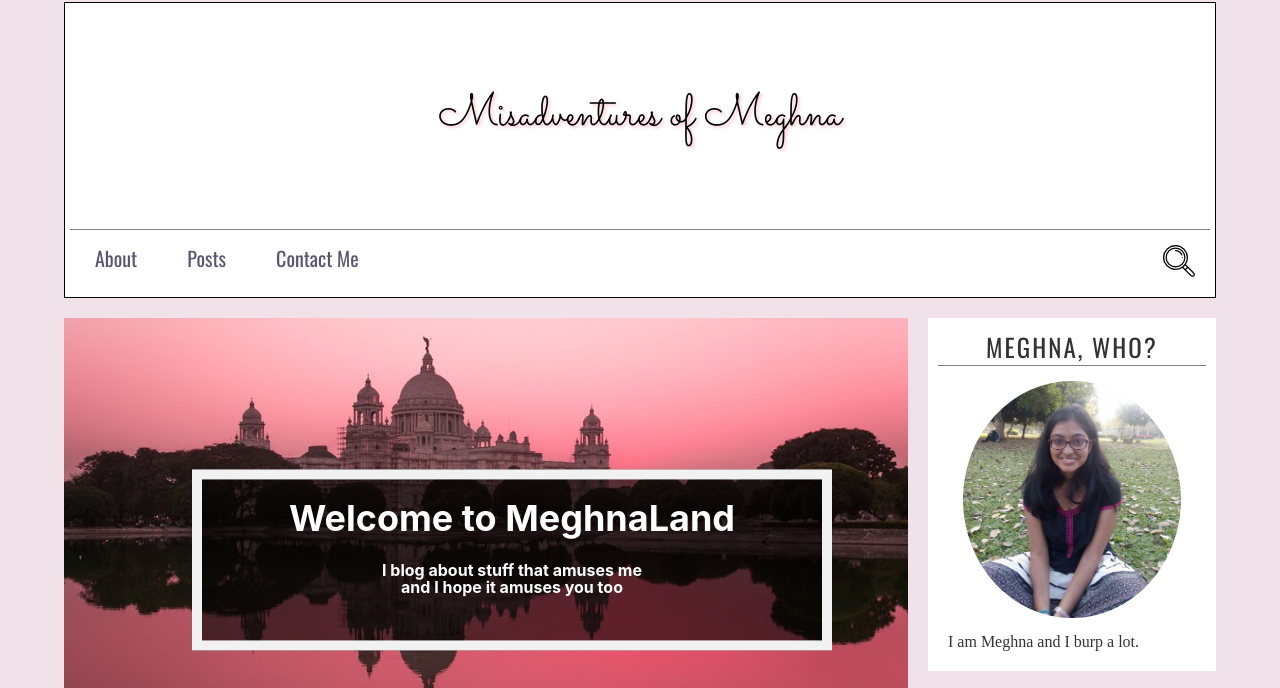
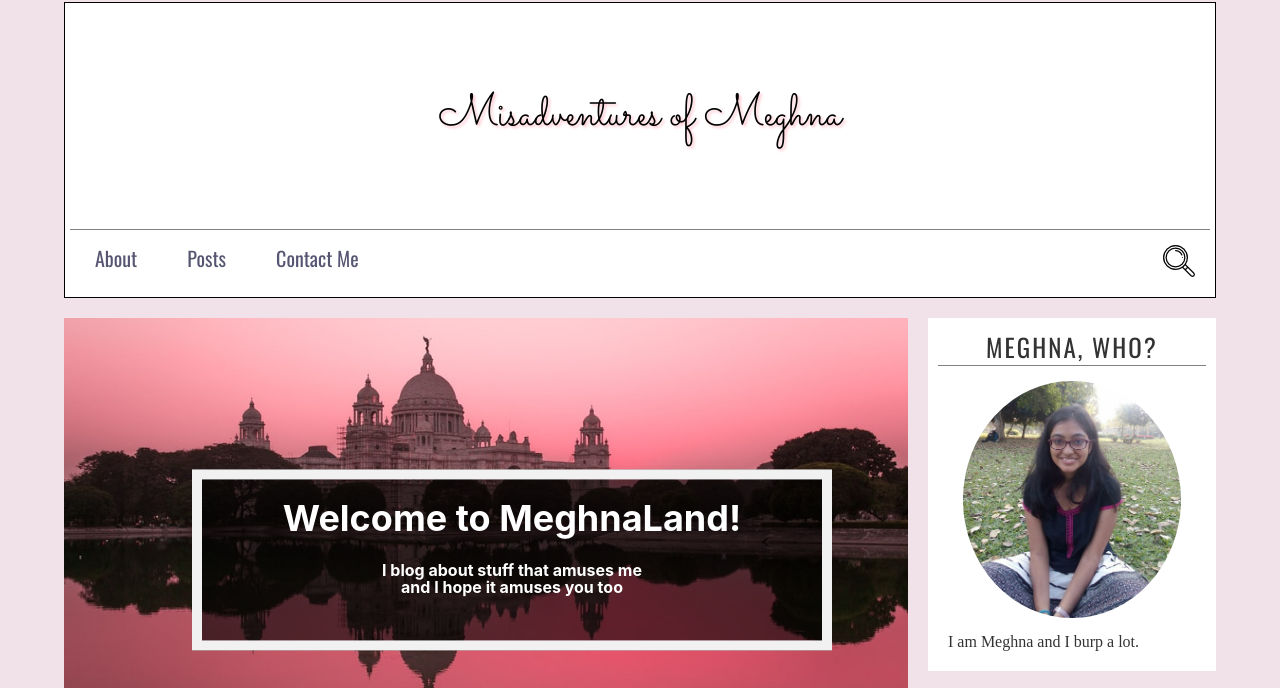
Before and after one commit to MeghnaSaha/misadventures-of-meghna, a Gatsby site: page / in a window 1280 px wide. Shown: the top 688 px of the page. Built offline with nearby package versions, Linux system fonts and the light colour scheme; Gatsby itself is replaced by a stand-in of ours; a web font is replaced by a local one.

Commit message:
Update index.js

```diff
--- a/src/pages/index.js
+++ b/src/pages/index.js
@@ -16,7 +16,7 @@ const IndexPage = () => (
       <div className={[styles.bgimage, styles.img6].join(' ')}></div>
 
       <div className={styles.bgtext}>
-      <h1>Welcome to MeghnaLand</h1>
+      <h1>Welcome to MeghnaLand!</h1>
       <h4>I blog about stuff that amuses me
         <br/>
         and I hope it amuses you too</h4>
```
